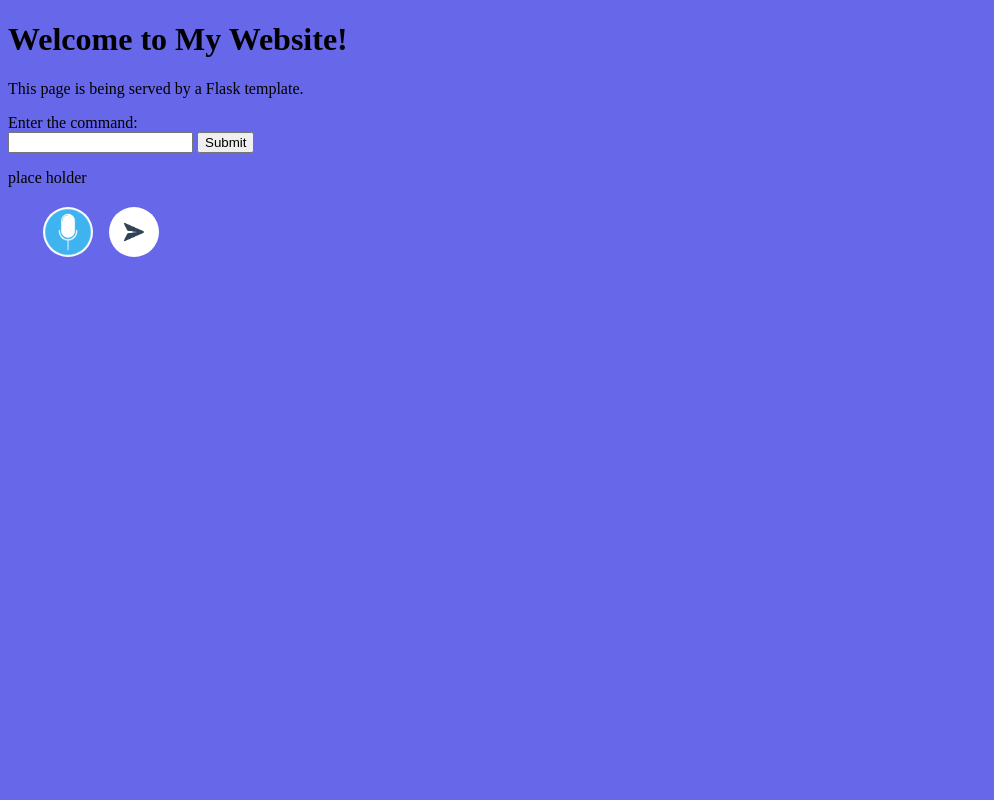
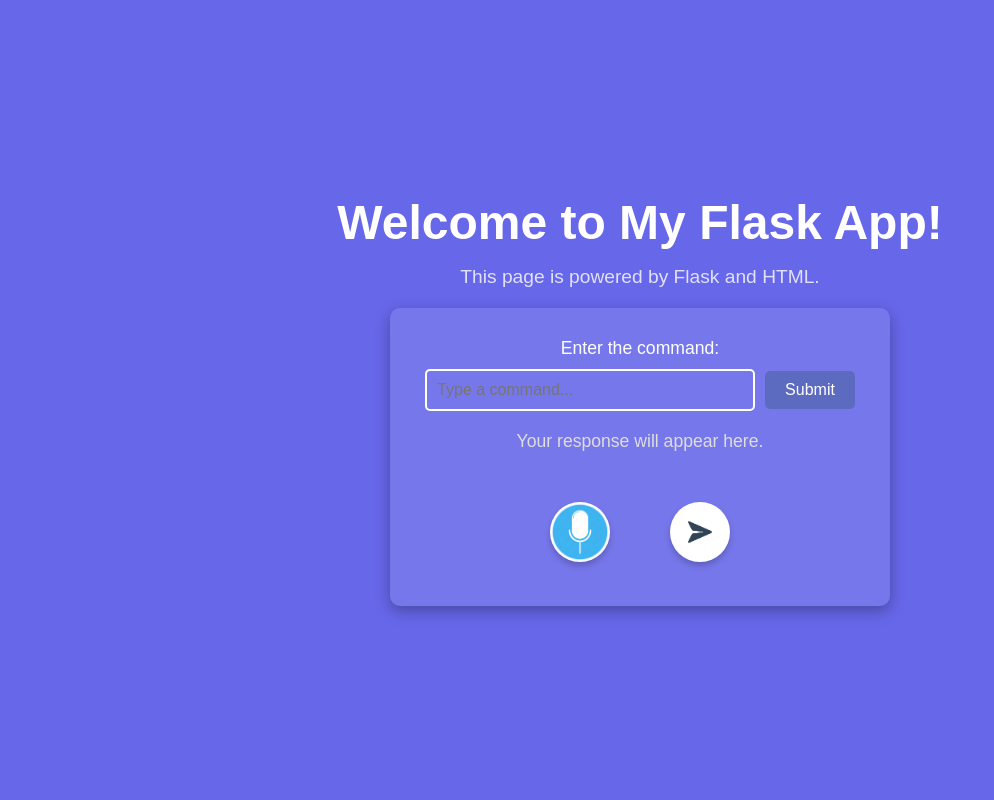
Before and after one commit to Vasisthayadav2123/KAI, a Flask app: page / in a window 1280 px wide. Shown: the whole page, without its empty margins (0-994 px from the left). Run offline with Flask 3, Linux system fonts and the light colour scheme.

Commit message:
Refactor CSS for improved layout and styling, enhance HTML structure for better accessibility, and update audio control elements in the KAI assistant.

```diff
--- a/backend/static/css/index.css
+++ b/backend/static/css/index.css
@@ -1,44 +1,110 @@
-body{
-    background-color: rgb(103, 103, 234);
+* {
+    margin: 0;
+    padding: 0;
+    box-sizing: border-box;
+    font-family: 'Arial', sans-serif;
 }
 
-#id{
+body {
+    background-color: rgb(103, 103, 234);
+    display: flex;
+    flex-direction: column;
     justify-content: center;
     align-items: center;
+    height: 100vh;
     text-align: center;
+    color: white;
+    padding: 0 20px;
+}
+
+h1 {
+    font-size: 3rem;
+    margin-bottom: 1rem;
+    color: #fff;
+}
+
+p {
+    font-size: 1.2rem;
+    margin-bottom: 20px;
+    color: rgba(255, 255, 255, 0.8);
+}
+
+/* Form Section */
+#commandForm {
+    background: rgba(255, 255, 255, 0.1);
+    border-radius: 10px;
+    padding: 30px;
+    width: 100%;
+    max-width: 500px;
+    box-shadow: 0 5px 15px rgba(0, 0, 0, 0.3);
+}
+
+#commandSection {
     display: flex;
+    justify-content: center;
+    align-items: center;
+    margin-bottom: 20px;
 }
-#audio{
-    display:hidden;
-    visibility:hidden;
+
+#commandInput {
+    padding: 10px;
+    font-size: 1rem;
+    width: 75%;
+    margin-right: 10px;
+    border: 2px solid #fff;
+    border-radius: 5px;
+    background-color: transparent;
+    color: white;
+    transition: 0.3s;
 }
-#mic{
+
+#commandInput:focus {
+    border-color: #5c6bc0;
+    outline: none;
+}
+
+button {
+    background-color: #5c6bc0;
+    border: none;
+    padding: 10px 20px;
+    color: white;
+    font-size: 1rem;
+    cursor: pointer;
+    border-radius: 5px;
+    transition: 0.3s;
+}
+
+button:hover {
+    background-color: #3f51b5;
+}
+
+/* Audio Controls */
+#audio {
+    display: none;
+}
+
+#mic, #send_img {
     background-color: transparent;
     border: none;
     cursor: pointer;
-
+    margin-top: 20px;
+    transition: transform 0.3s ease;
 }
 
-#mic_img{
-    width: 50px;
-    height: 50px;
-    margin-left: -500px;
-    border-radius: 50px;
+#mic_img, #send_img img {
+    width: 60px;
+    height: 60px;
+    border-radius: 50%;
+    box-shadow: 0 4px 6px rgba(0, 0, 0, 0.2);
 }
 
-#send_img{
-    width: 50px;
-    height: 50px;
-    margin-left: -400px;
-    border-radius: 50px;
+#mic:hover, #send_img:hover {
+    transform: scale(1.1);
 }
 
-#mic_img:hover{
-    transform: scale(1.2);
-    transition: all 0.3s ease;
+/* Response Message */
+#response {
+    font-size: 1.1rem;
+    color: #ddd;
+    margin-top: 20px;
 }
-
-#send_img:hover{
-    transform: scale(1.2);
-    transition: all 0.3s ease;
-}
--- a/backend/templates/index.html
+++ b/backend/templates/index.html
@@ -2,26 +2,36 @@
 <html lang="en">
 <head>
     <meta charset="UTF-8">
+    <meta name="viewport" content="width=device-width, initial-scale=1.0">
     <title>My Flask App</title>
     <link rel="stylesheet" href="{{ url_for('static', filename='css/index.css') }}">
     <link rel="shortcut icon" href="{{ url_for('static', filename='favicon.ico') }}">
 </head>
 <body>
-    <h1>Welcome to My Website!</h1>
-    <p>This page is being served by a Flask template.</p>
-    <form id="commandForm" action="">
-        <label for="commandInput">Enter the command:</label>
+    <h1>Welcome to My Flask App!</h1>
+    <p>This page is powered by Flask and HTML.</p>
+
+    <form id="commandForm">
+        <label for="commandInput" style="font-size: 1.1rem; margin-bottom: 10px; display: block;">Enter the command:</label>
         <div id="commandSection">
-            <input type="text" id="commandInput" name="command">
+            <input type="text" id="commandInput" name="command" placeholder="Type a command...">
             <button type="button" onclick="handleSubmit()">Submit</button>
         </div>
-        <p id="response">place holder</p>
+
+        <p id="response">Your response will appear here.</p>
+
         <audio controls autoplay id="audio">
             <source src="" type="audio/mp3">
         </audio>
 
-        <button type="button" onclick="start_Audio_Record()" id="mic"><img src="{{ url_for('static',filename='images/mic.jpg')}}" id="mic_img" alt="mic input"></button>
-        <button type="button" onclick="stop_Audio_Record()" id="mic"><img src="{{ url_for('static',filename='images/send.jpg')}}" id="send_img" alt="mic input"></button>
+        <div style="display: flex; justify-content: center; gap: 20px;">
+            <button type="button" onclick="start_Audio_Record()" id="mic">
+                <img src="{{ url_for('static',filename='images/mic.jpg')}}" id="mic_img" alt="mic input">
+            </button>
+            <button type="button" onclick="stop_Audio_Record()" id="send_img">
+                <img src="{{ url_for('static',filename='images/send.jpg')}}" alt="send input">
+            </button>
+        </div>
     </form>
 
     <script src="{{ url_for('static', filename='javascript/index.js') }}"></script>
```
